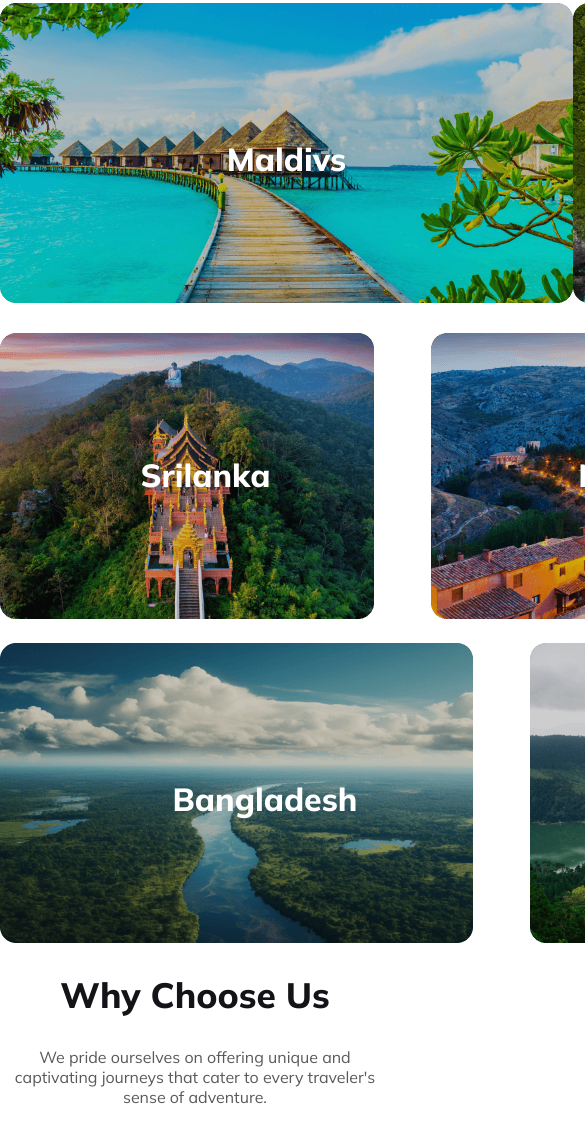
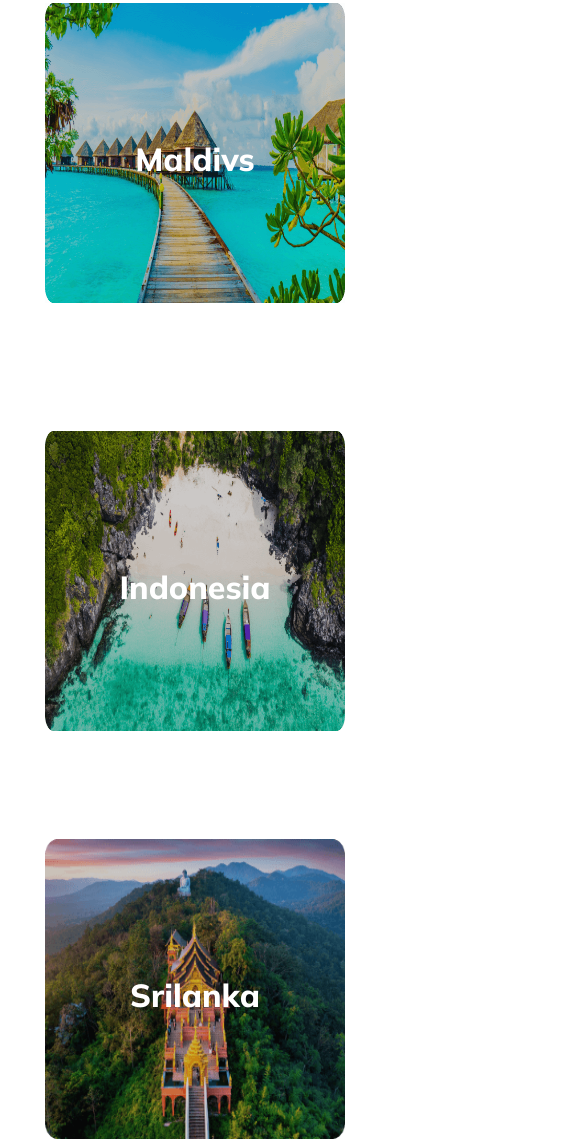
Before and after one commit to raka-kamara/Travel-website, a plain HTML site: page index.html in a window 390 px wide. Shown: the part 1968-3110 px from the top of the page, 585 px wide, since content can reach past the window. Drawn offline with Linux system fonts and the light colour scheme.

Commit message:
gallary section added

```diff
--- a/index.html
+++ b/index.html
@@ -96,30 +96,30 @@
 
         <div class="gallary">
           <div class="row-1">
-              <div><img src="Images/Rectangle 5.png" alt="">
+              <div><img class="row-img" src="Images/Rectangle 5.png" alt="">
               <p class="text-area"> Maldivs</p>
 
             </div>
-              <div><img src="Images/Rectangle 8.png" alt="">
+              <div><img class="row-img" src="Images/Rectangle 8.png" alt="">
                 <p class="text-area"> Indonesia</p>
               </div>
           </div>
           <div class="row-2">
-              <div><img src="Images/Rectangle 6.png" alt="">
+              <div><img class="row-img"  src="Images/Rectangle 6.png" alt="">
                 <p class="text-area"> Srilanka</p>
               </div>
-              <div><img src="Images/Rectangle 7.png" alt="">
+              <div><img class="row-img"  src="Images/Rectangle 7.png" alt="">
                 <p class="text-area"> North America</p>
               </div>
-              <div><img src="Images/Rectangle 9.png" alt="">
+              <div><img class="row-img"  src="Images/Rectangle 9.png" alt="">
                 <p class="text-area"> Kashmir</p>
               </div>
           </div>
           <div class="row-3">
-              <div><img src="Images/Rectangle 11.png" alt="">
+              <div><img class="row-img"  src="Images/Rectangle 11.png" alt="">
                 <p class="text-area"> Bangladesh</p>
               </div>
-              <div><img src="Images/Rectangle 10.png" alt="">
+              <div><img class="row-img"  src="Images/Rectangle 10.png" alt="">
                 <p class="text-area"> Bandarban </p>
               </div>
           </div>
--- a/styles/style.css
+++ b/styles/style.css
@@ -174,22 +174,22 @@ main {
 
 
 .row-1{
-  display: grid;
-  grid-template-columns: 1fr 0fr;
+  display: flex;
   height: 280px;
+  gap: 20px;
   margin-bottom: 50px;
 }
 .row-2 {
-  display: grid;
-  grid-template-columns: 411px 523px 400px;
+
+  display: flex;
   margin-bottom: 30px;
   gap: 20px;
   height: 280px;
 }
 
 .row-3 {
-  display: grid;
-  grid-template-columns: 530px 672px;
+  display: flex;
+  gap: 20px;
   height: 280px;
 }
 
@@ -535,11 +535,16 @@ padding: 10px;
   height: 80px;
 }
 
+
 .row-1, .row-2, .row-3{
- grid-template-rows: 100px;
+  margin: 0 auto;
+flex-direction: column;
+height: auto;
+align-items: center;
+}
+.row-img{
+  width: 300px;
+  height: 300px;
 
 }
-
-
-
 }
```
